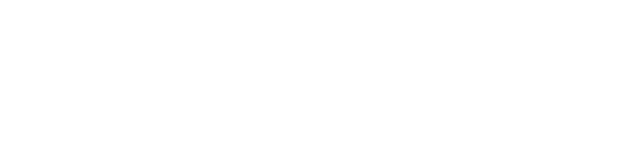
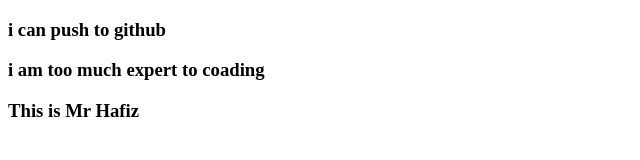
Before and after one commit to hafezur/my-second-repo, a plain HTML site: page index.html in a window 1280 px wide. Shown: the whole page, without its empty margins (0-640 px from the left). Drawn offline with Linux system fonts and the light colour scheme.

Commit message:
added header

```diff
--- a/index.html
+++ b/index.html
@@ -7,6 +7,9 @@
     <title>my second github repo</title>
 </head>
 <body>
+    <h3>i can push to github</h3>
+    <h3>i am too much expert to coading</h3>
+    <h3>This is Mr Hafiz</h3>
 
 </body>
 </html>
```
